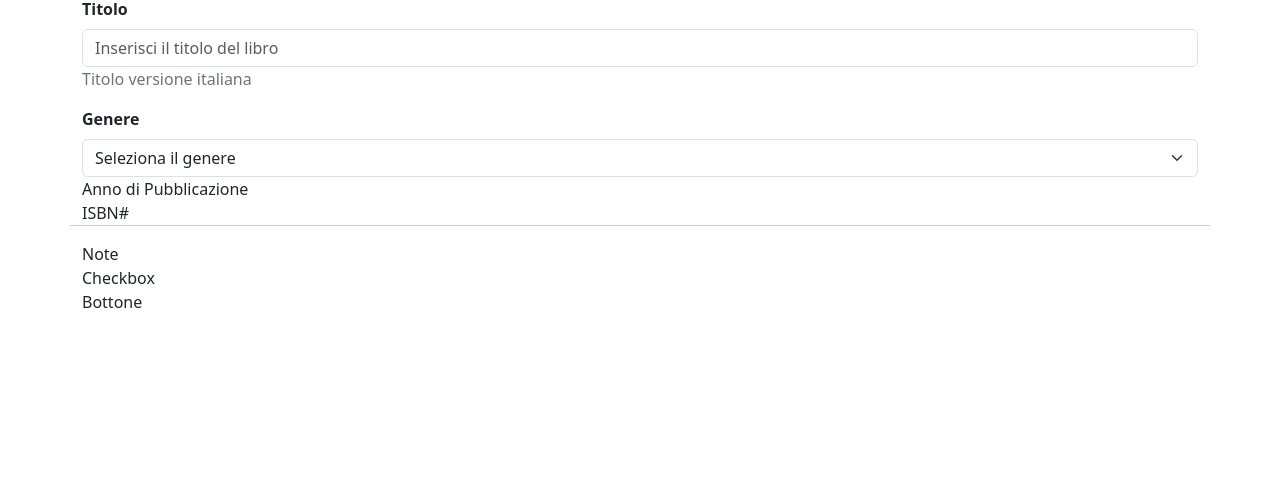
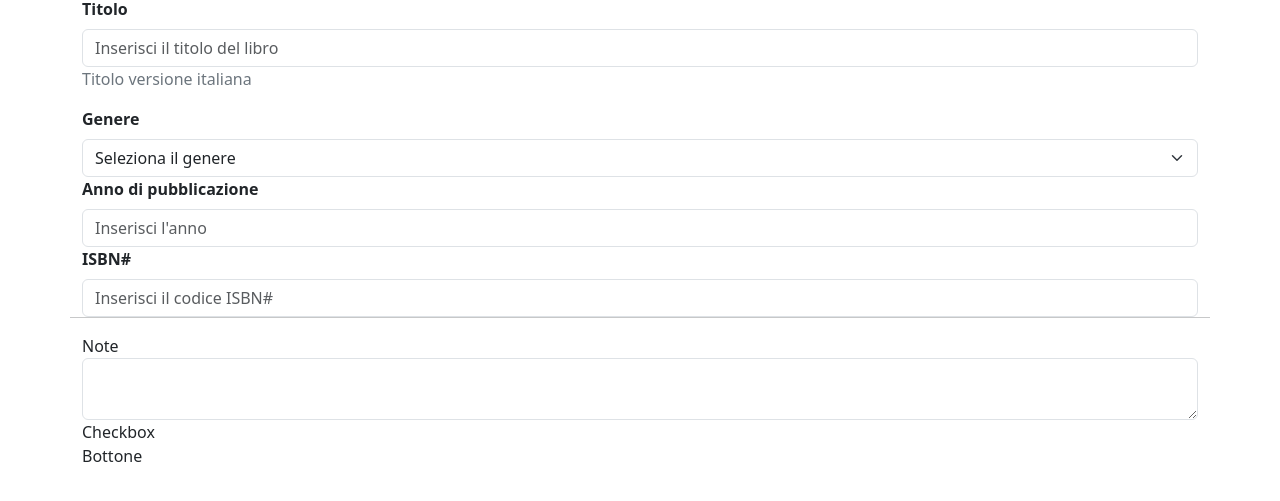
Before and after one commit to ilariamotta/html-css-bootstrap-dashboard, a plain HTML site: page form.html in a window 1280 px wide. Shown: the part 245-746 px from the top of the page. Drawn offline with nearby package versions, Linux system fonts and the light colour scheme.

Commit message:
feat: input data, isbn, note

```diff
--- a/form.html
+++ b/form.html
@@ -80,7 +80,7 @@
             </div>
             <div class="col-12">
                 <label class="form-label fw-semibold" for="genere">Genere</label>
-                <div><select class="form-select" name="" for="genere" id="genere">
+                <div><select class="form-select" name="" id="genere">
                     <option value="" selected disabled>Seleziona il genere</option>
                     <option value="1">fantascienza</option>
                     <option value="2">fantasy</option>
@@ -88,14 +88,17 @@
                 </div>
             </div>
             <div class="col-12">
-                <div>Anno di Pubblicazione</div>
+                <div><label class="form-label fw-semibold" for="data">Anno di pubblicazione</label>
+                    <input class="form-control" type="number" id="data" placeholder="Inserisci l'anno"></div>
             </div>
             <div class="col-12">
-                <div>ISBN&#35;</div>
+                <div><label class="form-label fw-semibold" for="isbn">ISBN&#35;</label>
+                    <input class="form-control" type="number" id="isbn" placeholder="Inserisci il codice ISBN&#35;" required></div>
             </div>
             <hr>
             <div class="col-12">
-                <div>Note</div>
+                <div><label for="note form-label" aria-placeholder="Inserisci eventuali note sul libro">Note</label>
+                <textarea class="form-control" id="note"></textarea></div>
             </div>
             <div>Checkbox</div>
             <div>Bottone</div>
```
